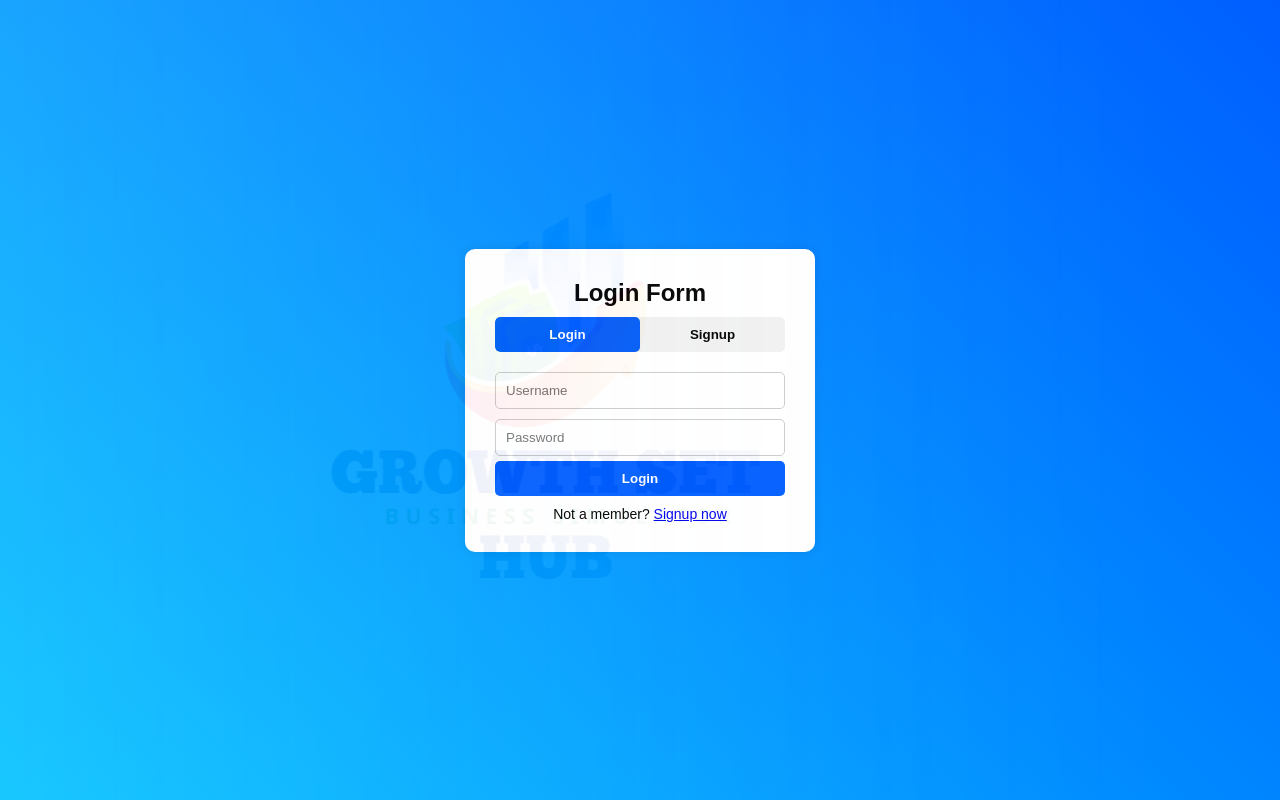
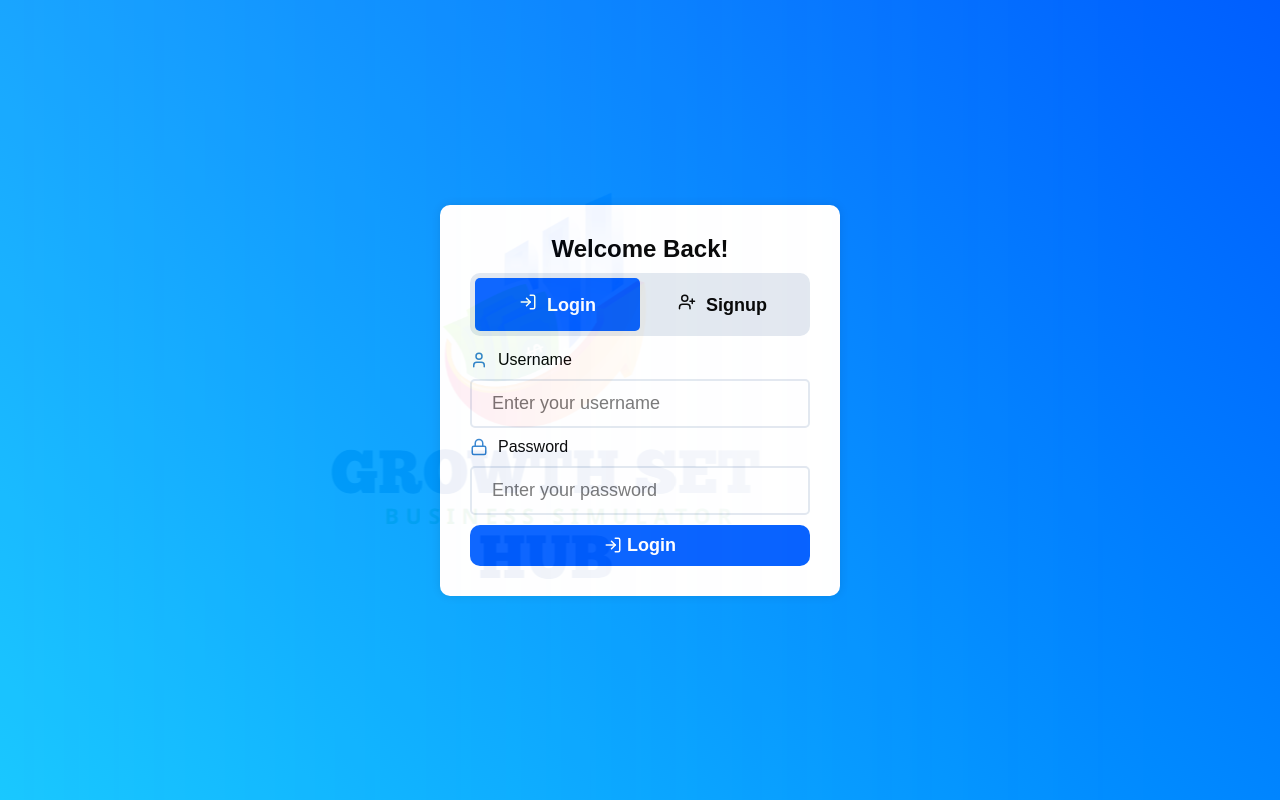
Before and after one commit to SRIRAM231005/DBMS_GrothHub, a website: page GrowSetHub_Frontend/index.html in a window 1280 px wide. Drawn offline with nearby package versions, Linux system fonts and the light colour scheme.

Commit message:
Changes in login page

```diff
--- a/GrowSetHub_Frontend/index.html
+++ b/GrowSetHub_Frontend/index.html
@@ -9,6 +9,7 @@
     <link rel="preconnect" href="https://fonts.gstatic.com" crossorigin>
     <link href="https://fonts.googleapis.com/css2?family=Roboto:ital,wght@0,100;0,300;0,400;0,500;0,
     700;0,900;1,100;1,300;1,400;1,500;1,700;1,900&display=swap" rel="stylesheet">
+    <script src="https://unpkg.com/lucide@latest"></script>
 </head>
 <body>
 
@@ -37,29 +38,40 @@
     </div>
 
     <div class="container">
-        <h2 id="formTitle">Login Form</h2>
+        <h2 id="formTitle">Welcome Back!</h2>
 
         <div class="tabs">
-            <button id="loginTab" class="active" onclick="switchTab('login')">Login</button>
-            <button id="signupTab" onclick="switchTab('signup')">Signup</button>
+            <button id="loginTab" class="active" onclick="switchTab('login')"><i data-lucide="log-in" class="toggle-icon"></i> Login</button>
+            <button id="signupTab" onclick="switchTab('signup')"><i data-lucide="user-plus" class="toggle-icon"></i> Signup</button>
         </div>
 
         <div class="form-container">
             <form id="loginForm">
-                <input type="text" placeholder="Username" id="login-name" required>
-                <input type="password" placeholder="Password" id="login-password" required>
-                <button type="submit" class="submit-btn">Login</button>
-                <p class="switch-text">Not a member? <a href="#" onclick="switchTab('signup')">Signup now</a></p>
+                <label for="username"><i data-lucide="user" class="input-icon"></i> Username</label>
+                <input type="text" placeholder="Enter your username" id="login-name" required>
+                <label for="password"><i data-lucide="lock" class="input-icon"></i> Password</label>
+                <input type="password" placeholder="Enter your password" id="login-password" required>
+                <button type="submit" class="submit-btn"><i data-lucide="log-in" class="toggle-icon"></i> Login</button>
             </form>
 
             <form id="signupForm" class="hidden">
-                <input type="text" placeholder="Username" id="signup-name" required>
-                <input type="password" placeholder="Password" id="signup-password" required>
-                <button type="submit" class="submit-btn">Signup</button>
-                <p class="switch-text">Already a member? <a href="#" onclick="switchTab('login')">Login now</a></p>
+                <label for="username"><i data-lucide="user" class="input-icon"></i> Username</label>
+                <input type="text" placeholder="Enter your username" id="signup-name" required>
+                <label for="password"><i data-lucide="lock" class="input-icon"></i> Password</label>
+                <input type="password" placeholder="Enter your password" id="signup-password" required>
+                <button type="submit" class="submit-btn"><i data-lucide="user-plus" class="toggle-icon"></i> Signup</button>
             </form>
         </div>
     </div>
+
+    <div id="popup" class="popup">
+      <div class="popup-content">
+          <i data-lucide="alert-circle" class="popup-icon"></i>
+          <span id="popupMessage"></span>
+      </div>
+    </div>
+
+
 
     <script src="login.js"></script>
 
--- a/GrowSetHub_Frontend/login.js
+++ b/GrowSetHub_Frontend/login.js
@@ -10,6 +10,9 @@ setTimeout(() => {
         }, 1000);
     }, 2000);
 }, 2500);
+
+// Initialize Lucide icons
+lucide.createIcons();
 
 
 
@@ -25,15 +28,28 @@ function switchTab(tab) {
         signupForm.classList.add("hidden");
         loginTab.classList.add("active");
         signupTab.classList.remove("active");
-        formTitle.textContent = "Login Form";
+        formTitle.textContent = "Welcome Back!";
     } else {
         loginForm.classList.add("hidden");
         signupForm.classList.remove("hidden");
         loginTab.classList.remove("active");
         signupTab.classList.add("active");
-        formTitle.textContent = "Signup Form";
+        formTitle.textContent = "Join the Game!";
     }
 }
+
+
+// Show popup message
+function showPopup(message) {
+    popupMessage.textContent = message;
+    popup.classList.add('show');
+
+    // Hide popup after 3 seconds
+    setTimeout(() => {
+        popup.classList.remove('show');
+    }, 3000);
+}
+
 
 
 document.addEventListener("DOMContentLoaded", () => {
@@ -148,8 +164,12 @@ async function loginUser(credentials) {
 
         const result = await response.json();
         console.log("Login Successful:", result);
-        localStorage.setItem("credentials", JSON.stringify(credentials.username));
-        window.location.href = 'home.html';
+        if(result.error){
+            showPopup("Invalid Username or Password");
+        }else{
+            localStorage.setItem("credentials", JSON.stringify(credentials.username));
+            window.location.href = 'home.html';
+        }
         return result;
     } catch (error) {
         console.error("Login Error:", error);
--- a/GrowSetHub_Frontend/style.css
+++ b/GrowSetHub_Frontend/style.css
@@ -30,7 +30,7 @@ body{
 }
 .masterLogo{
     position: absolute;
-    left: 38%;
+    left: 40%;
     top: 36%;
     width: 50px;
     height: 30px;
--- a/GrowSetHub_Frontend/styles.css
+++ b/GrowSetHub_Frontend/styles.css
@@ -85,7 +85,7 @@ body {
     border-radius: 10px;
     box-shadow: 0 0 10px rgba(0, 0, 0, 0.1);
     text-align: center;
-    width: 350px;
+    width: 400px;
 }
 
 h2 {
@@ -96,19 +96,21 @@ h2 {
     display: flex;
     justify-content: space-between;
     margin-bottom: 15px;
-    background: #f1f1f1;
-    border-radius: 5px;
+    background: #e2e8f0;
+    border-radius: 10px;
     overflow: hidden;
+    padding: 5px;
 }
 
 .tabs button {
     flex: 1;
-    padding: 10px;
+    padding: 15px 10px;
     border: none;
     cursor: pointer;
     background: transparent;
     font-weight: bold;
     transition: 0.3s;
+    font-size: 18px;
 }
 
 .tabs .active {
@@ -117,17 +119,47 @@ h2 {
     border-radius: 5px;
 }
 
+.toggle-icon {
+    width: 18px;
+    height: 18px;
+    margin-right: 5px;
+}
+
 .form-container {
     display: flex;
     flex-direction: column;
 }
 
+#loginForm, #signupForm{
+    text-align: left;
+}
+
+.input-icon {
+    width: 18px;
+    height: 18px;
+    color: #3182ce;
+    margin-right: 10px;
+}
+
+label{
+    display: flex;
+    align-items: center;
+    justify-content: left;
+}
+
 input {
     width: 100%;
-    padding: 10px;
-    margin: 5px 0;
-    border: 1px solid #ccc;
+    padding: 12px 20px;
+    margin: 10px 0;
+    border: 2px solid #e2e8f0;
     border-radius: 5px;
+    font-size: 18px;
+}
+
+input:focus {
+    border-color: #3182ce;
+    box-shadow: 0 0 0 3px rgba(49, 130, 206, 0.1);
+    outline: none;
 }
 
 .forgot-password {
@@ -138,14 +170,18 @@ input {
 }
 
 .submit-btn {
+    display: flex;
+    align-items: center;
+    justify-content: center;
     width: 100%;
     padding: 10px;
     background: #005eff;
     color: white;
     border: none;
     cursor: pointer;
-    border-radius: 5px;
+    border-radius: 10px;
     font-weight: bold;
+    font-size: 18px;
 }
 
 .switch-text {
@@ -156,3 +192,37 @@ input {
 .hidden {
     display: none;
 }
+
+/* Popup styles */
+.popup {
+    position: fixed;
+    top: 1rem;
+    right: 1rem;
+    background: white;
+    border-radius: 0.75rem;
+    padding: 1rem 1.5rem;
+    box-shadow: 0 4px 6px rgba(0, 0, 0, 0.1), 0 10px 15px rgba(0, 0, 0, 0.1);
+    transform: translateX(150%);
+    transition: transform 0.3s cubic-bezier(0.34, 1.56, 0.64, 1);
+    z-index: 1000;
+}
+
+.popup.show {
+    transform: translateX(0);
+}
+
+.popup-content {
+    display: flex;
+    align-items: center;
+    gap: 0.75rem;
+    color: #e53e3e;
+}
+
+.popup-icon {
+    width: 24px;
+    height: 24px;
+}
+
+#popupMessage {
+    font-weight: 500;
+}
```
